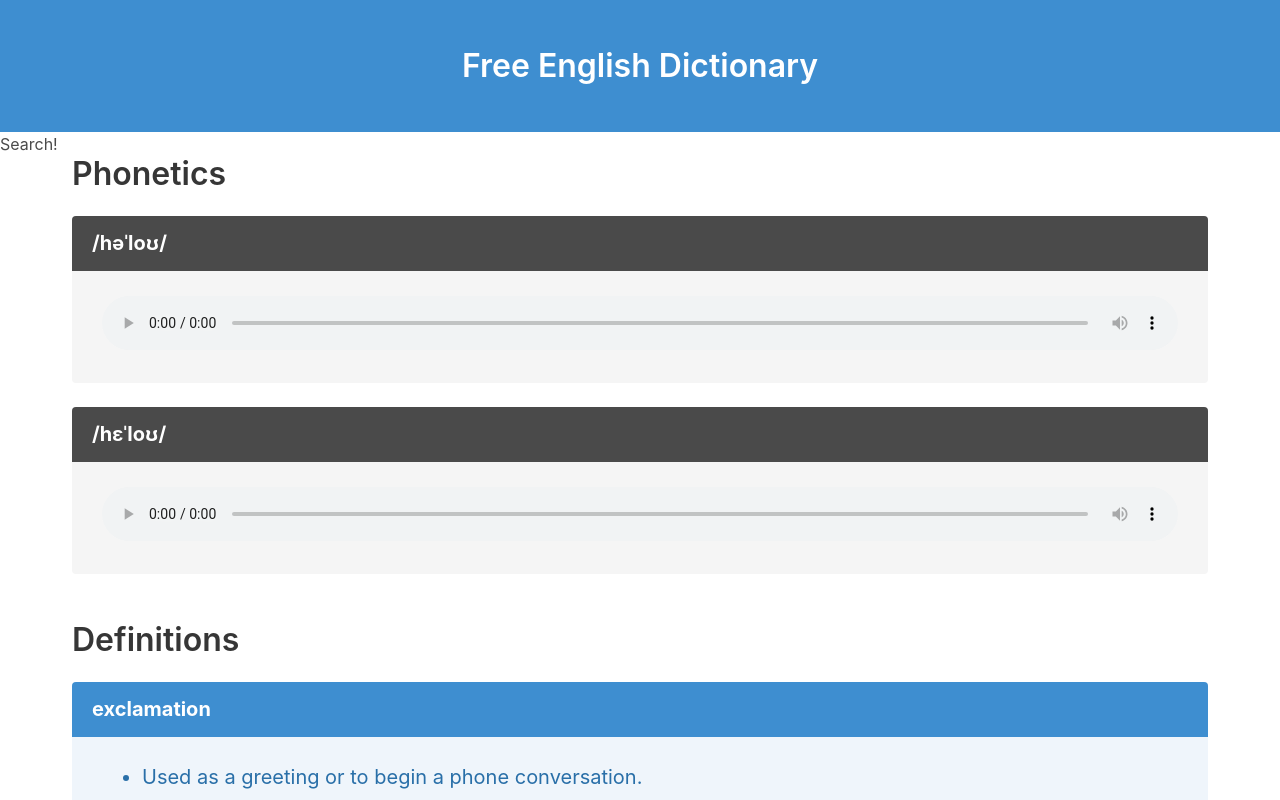
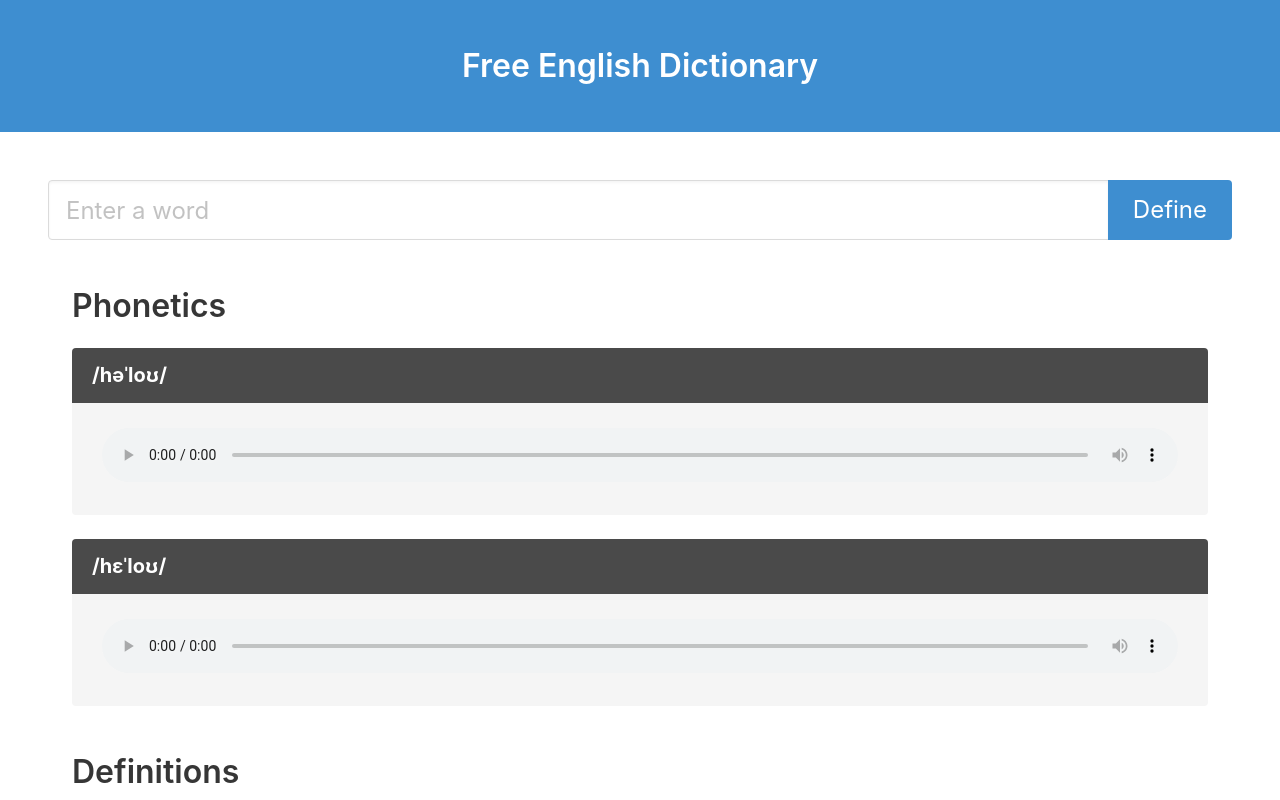
Before and after one commit to cs280fa21/dictionary-react-app, a JavaScript app: page / in a window 1280 px wide. Shown: the top 800 px of the page. Built offline with nearby package versions, Linux system fonts and the light colour scheme.

Commit message:
Step 15: Search component

```diff
--- a/src/components/Search.js
+++ b/src/components/Search.js
@@ -1,5 +1,19 @@
 function Search() {
-  return <div>Search!</div>;
+
+  return (
+    <section className="section">
+      <div className="field has-addons">
+        <div className="control is-expanded">
+          <input className="input is-large is-fullwidth" id="define-input" placeholder="Enter a word" type="text"/>
+        </div>
+        <div className="control">
+          <button className="button is-info is-large" id="define-btn">
+            Define
+          </button>
+        </div>
+      </div>
+    </section>
+  );
 }
 
 export default Search;
```
